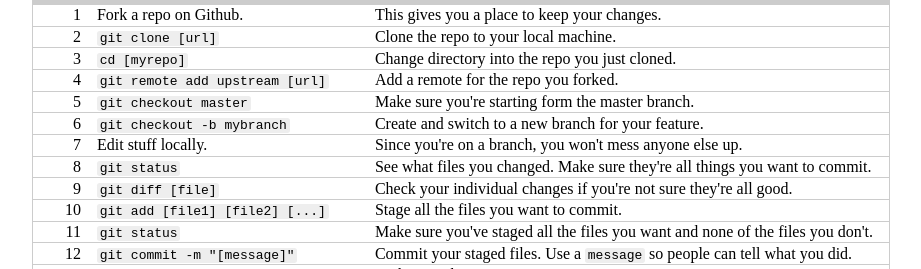
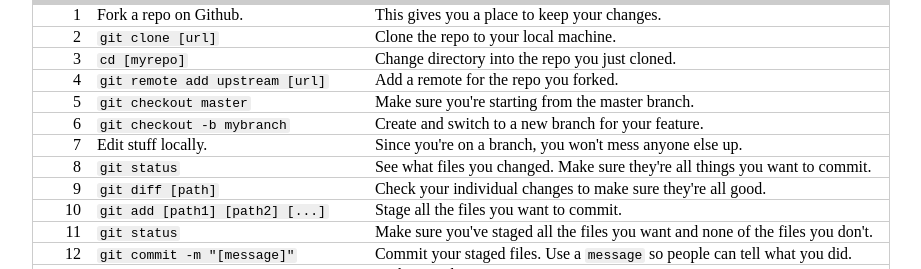
Before and after one commit to xavierholt/cheatsheets, a plain HTML site: page docs/git.html in a window 1280 px wide. Shown: the part 1065-1334 px from the top of the page, without its empty margins (179-1100 px from the left). Drawn offline with Linux system fonts and the light colour scheme.

Commit message:
Typo fix and wording changes.

```diff
--- a/docs/git.html
+++ b/docs/git.html
@@ -199,7 +199,7 @@
         </tr>
         <tr>
           <td><code>git checkout master</code></td>
-          <td>Make sure you're starting form the master branch.</td>
+          <td>Make sure you're starting from the master branch.</td>
         </tr>
         <tr>
           <td><code>git checkout -b mybranch</code></td>
@@ -214,11 +214,11 @@
           <td>See what files you changed.  Make sure they're all things you want to commit.</td>
         </tr>
         <tr>
-          <td><code>git diff [file]</code></td>
-          <td>Check your individual changes if you're not sure they're all good.</td>
+          <td><code>git diff [path]</code></td>
+          <td>Check your individual changes to make sure they're all good.</td>
         </tr>
         <tr>
-          <td><code>git add [file1] [file2] [...]</code></td>
+          <td><code>git add [path1] [path2] [...]</code></td>
           <td>Stage all the files you want to commit.</td>
         </tr>
         <tr>
```
